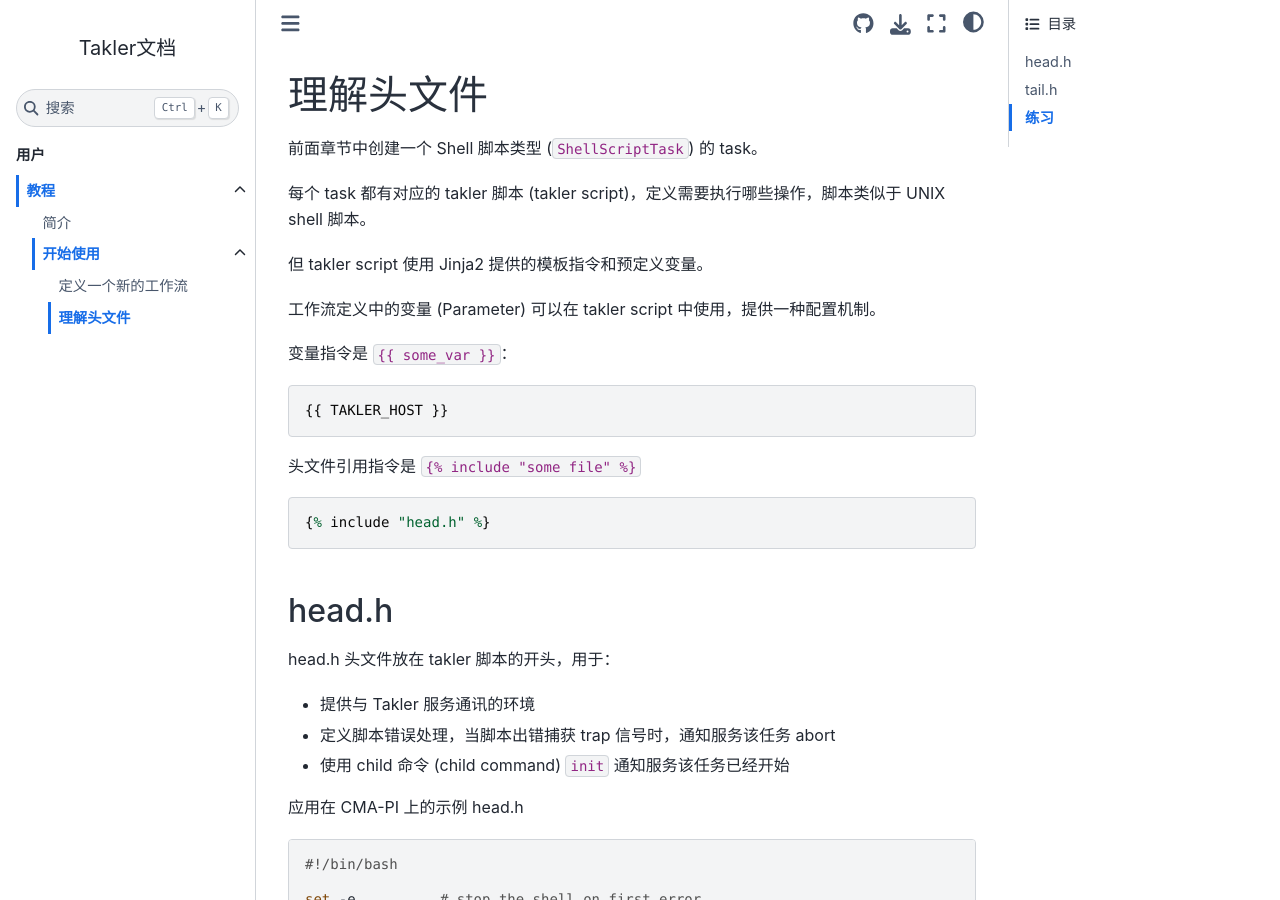
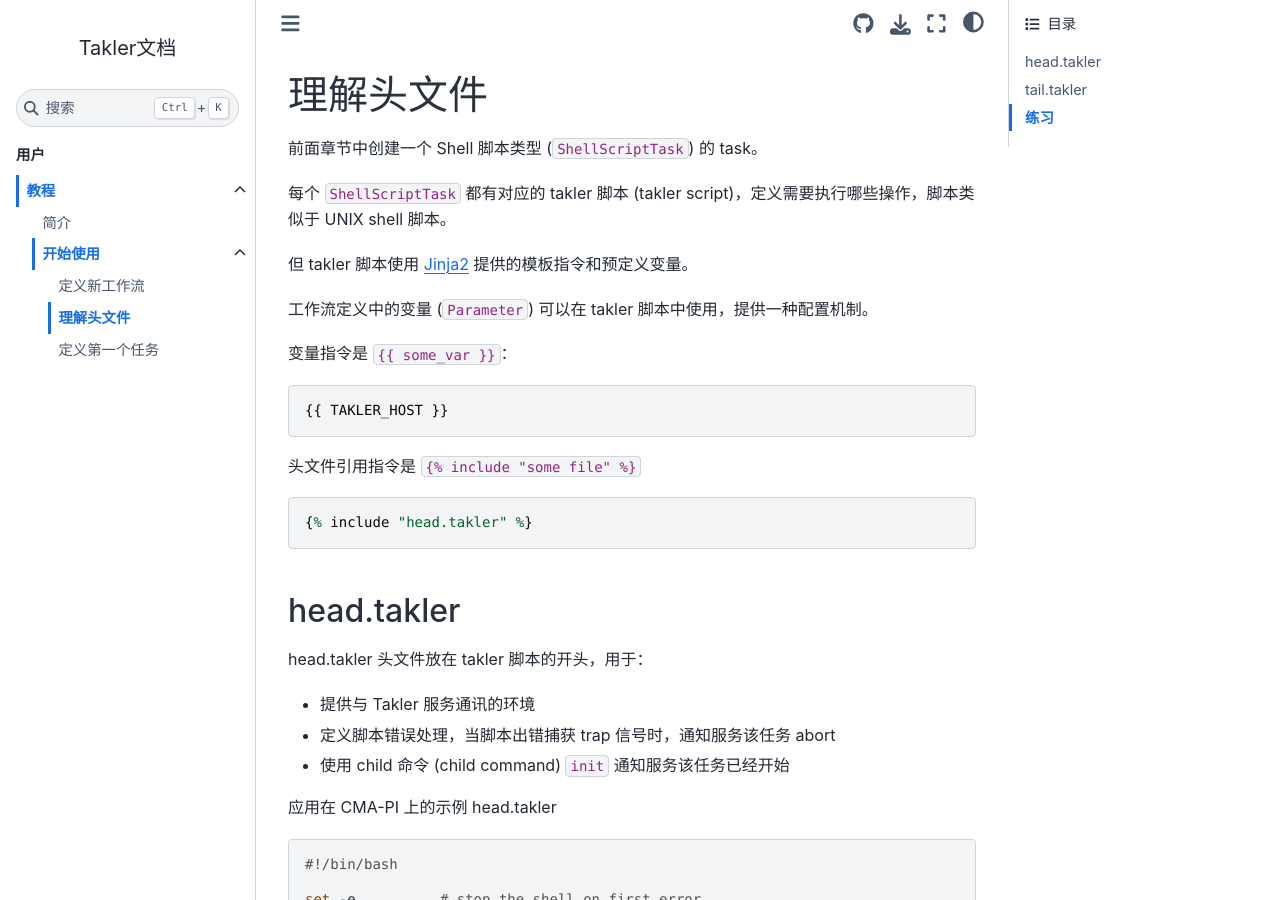
Before and after one commit to perillaroc/takler-doc, a Sphinx documentation site: the page built from doc/source/tutorial/getting_started/understanding-includes.rst, in a window 1280 px wide and 900 px high. Built offline with Sphinx 7.4.7 and the Sphinx Book theme 1.1.4, drawn with Linux system fonts in a browser that asks for light colours; some of the changed text lies outside the part shown.

Commit message:
:sparkles: add define first task.
:art: update chapters.

```diff
--- a/doc/source/tutorial/getting_started/understanding-includes.rst
+++ b/doc/source/tutorial/getting_started/understanding-includes.rst
@@ -3,11 +3,11 @@
 
 前面章节中创建一个 Shell 脚本类型 (``ShellScriptTask``) 的 task。
 
-每个 task 都有对应的 takler 脚本 (takler script)，定义需要执行哪些操作，脚本类似于 UNIX shell 脚本。
+每个 ``ShellScriptTask`` 都有对应的 takler 脚本 (takler script)，定义需要执行哪些操作，脚本类似于 UNIX shell 脚本。
 
-但 takler script 使用 Jinja2 提供的模板指令和预定义变量。
+但 takler 脚本使用 `Jinja2 <https://jinja.palletsprojects.com/>`_ 提供的模板指令和预定义变量。
 
-工作流定义中的变量 (Parameter) 可以在 takler script 中使用，提供一种配置机制。
+工作流定义中的变量 (``Parameter``) 可以在 takler 脚本中使用，提供一种配置机制。
 
 变量指令是 ``{{ some_var }}``：
 
@@ -19,18 +19,18 @@
 
 .. code-block::
 
-    {% include "head.h" %}
+    {% include "head.takler" %}
 
-head.h
+head.takler
 ------------------
 
-head.h 头文件放在 takler 脚本的开头，用于：
+head.takler 头文件放在 takler 脚本的开头，用于：
 
 * 提供与 Takler 服务通讯的环境
 * 定义脚本错误处理，当脚本出错捕获 trap 信号时，通知服务该任务 abort
 * 使用 child 命令 (child command) ``init`` 通知服务该任务已经开始
 
-应用在 CMA-PI 上的示例 head.h
+应用在 CMA-PI 上的示例 head.takler
 
 .. code-block:: bash
 
@@ -83,10 +83,10 @@ head.h 头文件放在 takler 脚本的开头，用于：
     echo "exec on hostname:" "$(hostname)"
 
 
-tail.h
----------
+tail.takler
+-------------
 
-tail.h 放在 takler 脚本文件的结尾，通知服务该任务已经完成。
+tail.takler 放在 takler 脚本文件的结尾，通知服务该任务已经完成。
 使用 child command 中的 ``complete`` 命令。
 
 .. code-block:: bash
@@ -108,3 +108,5 @@ tail.h 放在 takler 脚本文件的结尾，通知服务该任务已经完成
 
 练习
 -----
+
+1. 在 ``${TAKLER_HOME}`` 目录中创建 `head.takler` 和 `tail.takler` 头文件
--- a/doc/source/tutorial/index.rst
+++ b/doc/source/tutorial/index.rst
@@ -3,7 +3,11 @@ Takler 教程
 
 本教程的目的是通过一个简单的示例介绍如何使用 takler 在 Linux 环境中运行 Shell 脚本任务。
 
-每章节介绍一个新概念，并提供一系列任务。
+每章节介绍一个新概念，并提供一系列练习。
+
+.. note::
+
+    本教程以中国气象局超级计算机 CMA-PI 为例说明如何在 HPC 环境中使用 Takler，相关代码也同样适用于其他 Linux 服务器。
 
 
 .. toctree::
--- a/doc/source/tutorial/overview.rst
+++ b/doc/source/tutorial/overview.rst
@@ -6,11 +6,11 @@
 编写工作流定义
 ----------------------
 
-工作流定义表述如何运行任务并与其进行交互。
+工作流定义描述如何运行任务并与其进行交互。
 *Task* 可以组成 *NodeContainer*，*NodeContainer* 可以属于另外的 *NodeContainer* 或属于 *Flow*。
-所有的实体 (Task, NodeContainer, Flow) 都叫做 *Node*，构成一个层次数。
+所有的实体 (Task, NodeContainer, Flow) 都叫做 *Node*，构成一个层次树。
 
-Takler 支持使用 Python 编写工作流定义。
+Takler 使用 Python 编写工作流定义。
 
 编写任务脚本
 ------------------
```
Also changed, not shown: doc/source/tutorial/getting_started/define-a-new-flow.rst (added, +103 -0 lines), doc/source/tutorial/getting_started/define-a-new-suite.rst (deleted, +0 -82 lines), doc/source/tutorial/getting_started/define-the-first-task.rst (added, +55 -0 lines), doc/source/tutorial/getting_started/index.rst (+5 -7 lines).
